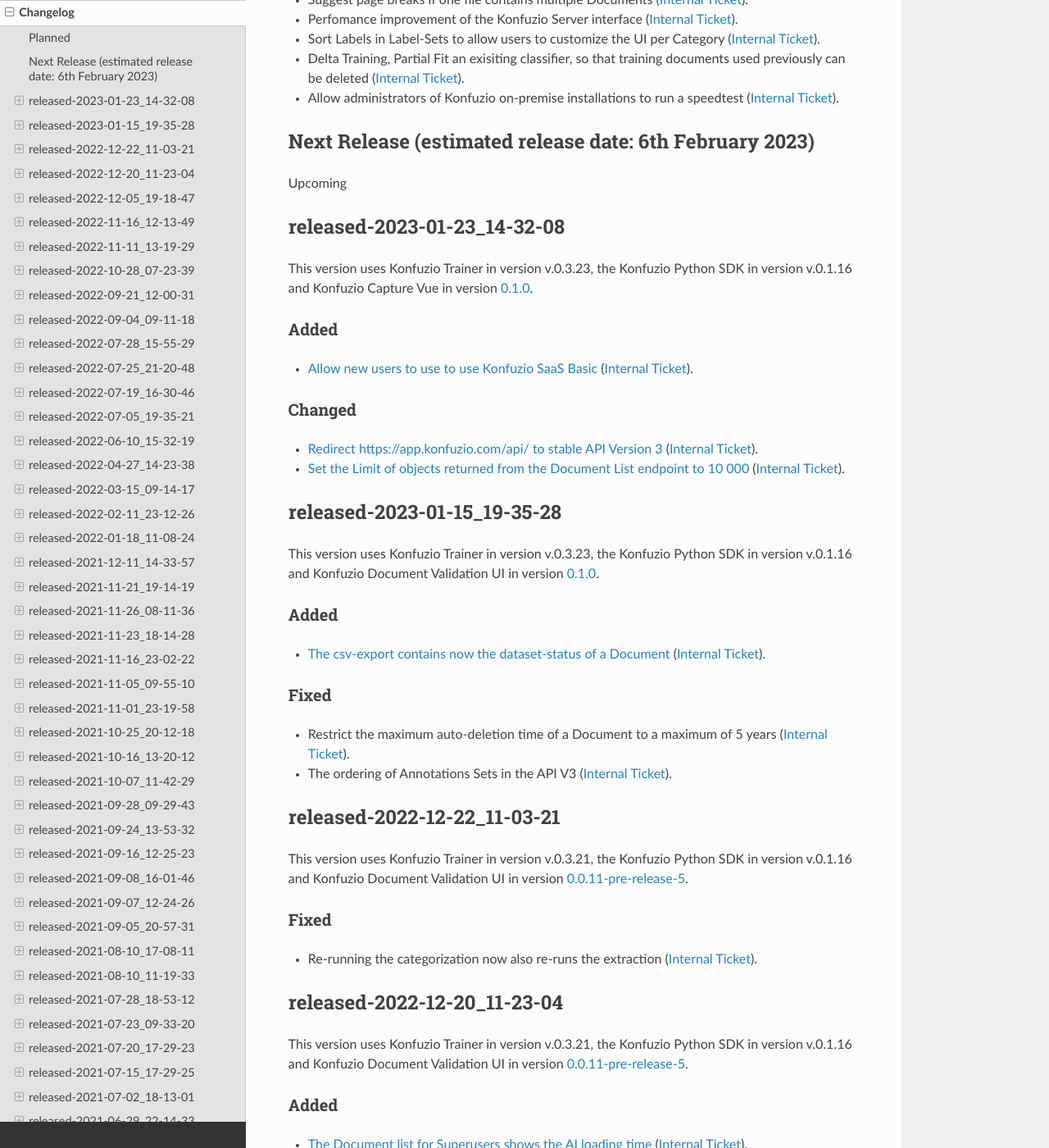
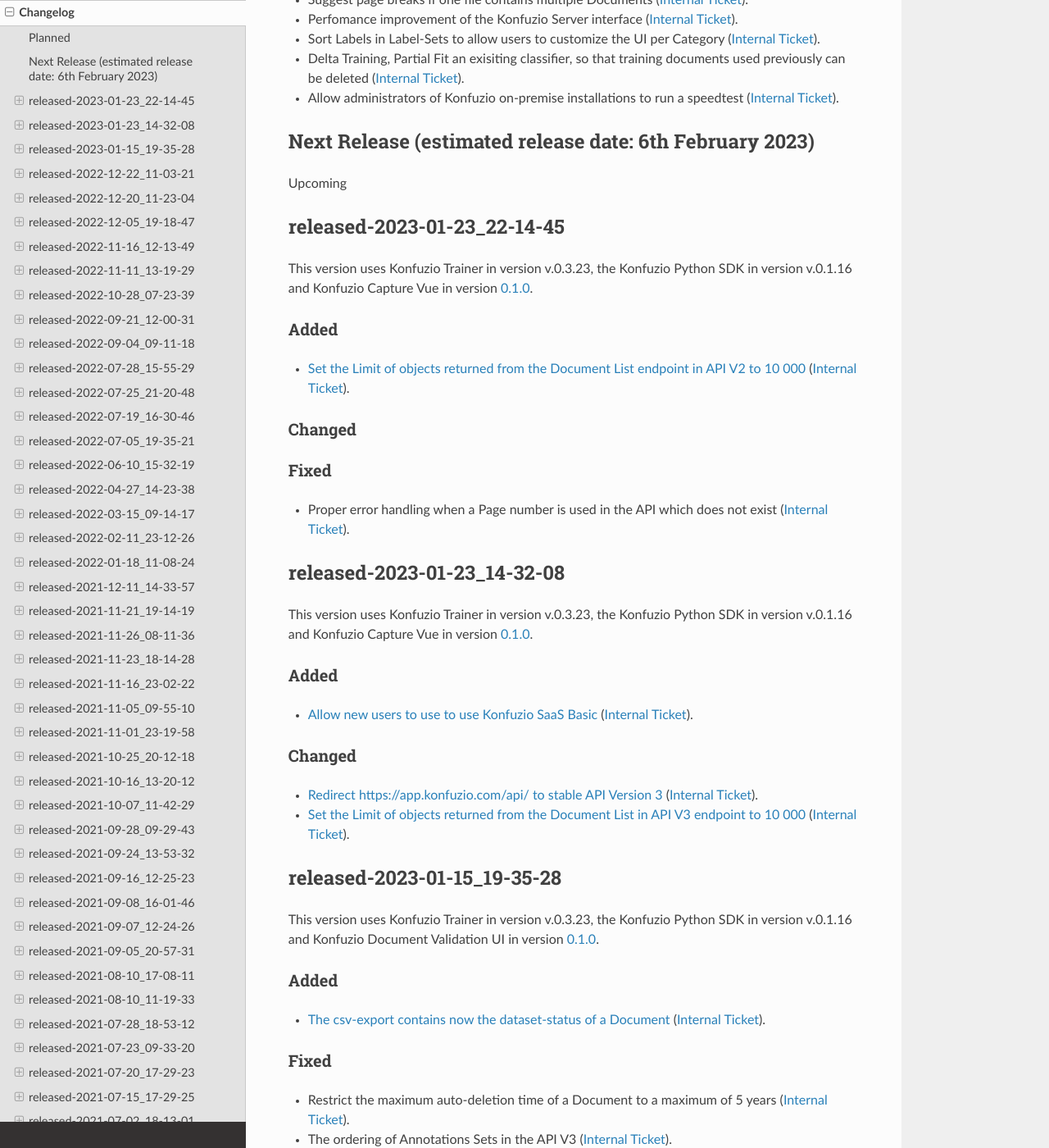
Before and after one commit to konfuzio-ai/konfuzio-sdk, a Sphinx documentation site: the page built from docs/web/changelog_app.md, in a window 1280 px wide and 1400 px high, scrolled down 684 px. Shown: the whole window at 82% size. Built offline with Sphinx 7.4.7 and the Read the Docs theme 2.0.0, drawn with Linux system fonts in a browser that asks for light colours; pages that are not in the unit, such as notebooks, are missing from menus.

Commit message:
Update changelog_app.md

```diff
--- a/docs/web/changelog_app.md
+++ b/docs/web/changelog_app.md
@@ -43,6 +43,18 @@
 
 Upcoming
 
+## released-2023-01-23_22-14-45
+
+This version uses Konfuzio Trainer in version v.0.3.23, the Konfuzio Python SDK in version v.0.1.16 and Konfuzio Capture Vue in version [0.1.0](https://github.com/konfuzio-ai/konfuzio-capture-vue/releases/).
+
+### Added
+- [Set the Limit of objects returned from the Document List endpoint in API V2 to 10 000](https://dev.konfuzio.com/web/api-v3.html#content-limits) ([Internal Ticket](https://git.konfuzio.com/konfuzio/objectives/-/issues/9975)).
+
+### Changed
+
+### Fixed
+- Proper error handling when a Page number is used in the API which does not exist ([Internal Ticket](https://git.konfuzio.com/konfuzio/objectives/-/issues/10313)).
+
 ## released-2023-01-23_14-32-08
 
 This version uses Konfuzio Trainer in version v.0.3.23, the Konfuzio Python SDK in version v.0.1.16 and Konfuzio Capture Vue in version [0.1.0](https://github.com/konfuzio-ai/konfuzio-capture-vue/releases/).
@@ -52,7 +64,7 @@
 
 ### Changed
 - [Redirect https://app.konfuzio.com/api/ to stable API Version 3](https://app.konfuzio.com/api/) ([Internal Ticket](https://git.konfuzio.com/konfuzio/objectives/-/issues/9692)).
-- [Set the Limit of objects returned from the Document List endpoint to 10 000](https://dev.konfuzio.com/web/api-v3.html#content-limits) ([Internal Ticket](https://git.konfuzio.com/konfuzio/objectives/-/issues/9975)).
+- [Set the Limit of objects returned from the Document List in API V3 endpoint to 10 000](https://dev.konfuzio.com/web/api-v3.html#content-limits) ([Internal Ticket](https://git.konfuzio.com/konfuzio/objectives/-/issues/9975)).
 
 ## released-2023-01-15_19-35-28
 
```
